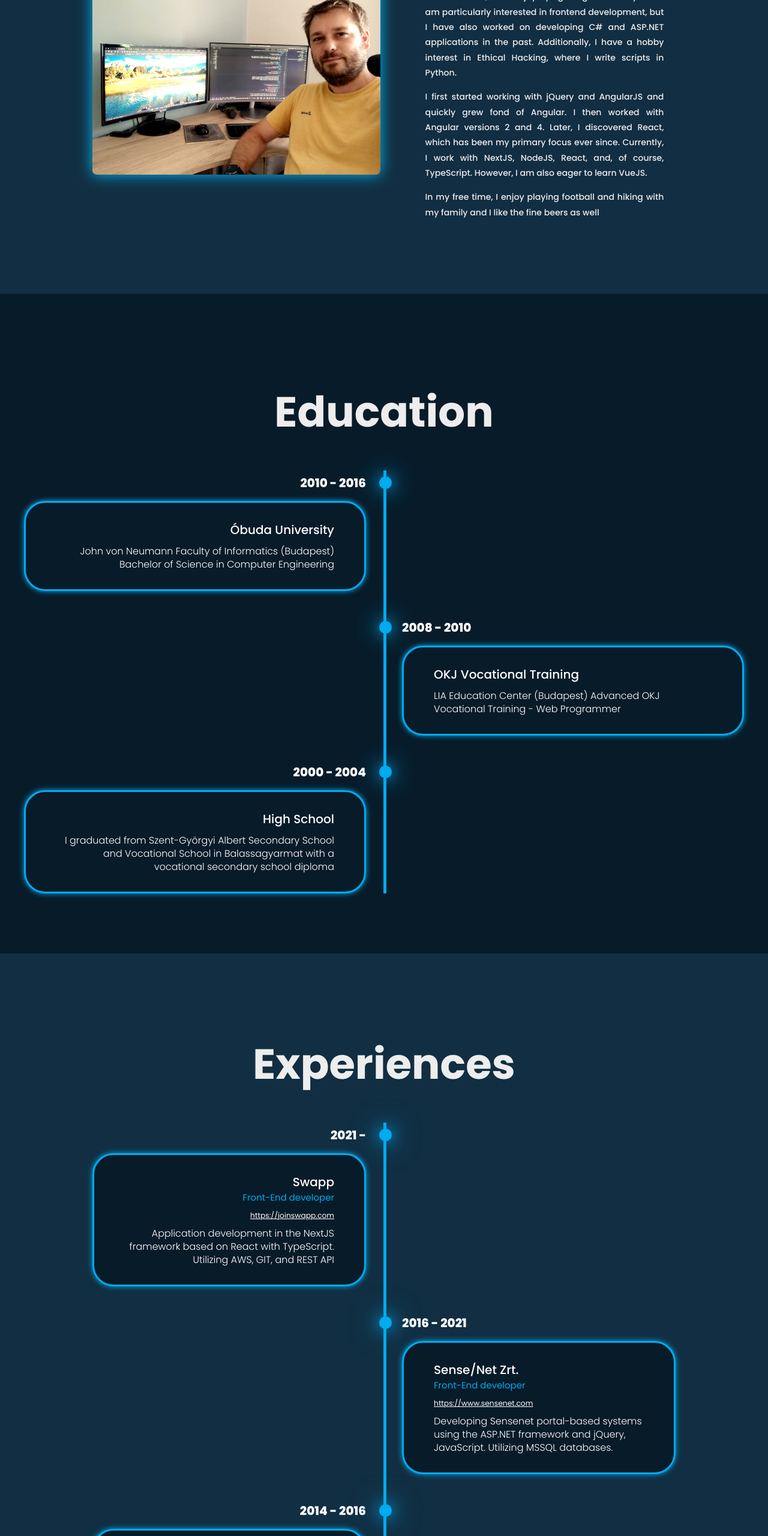
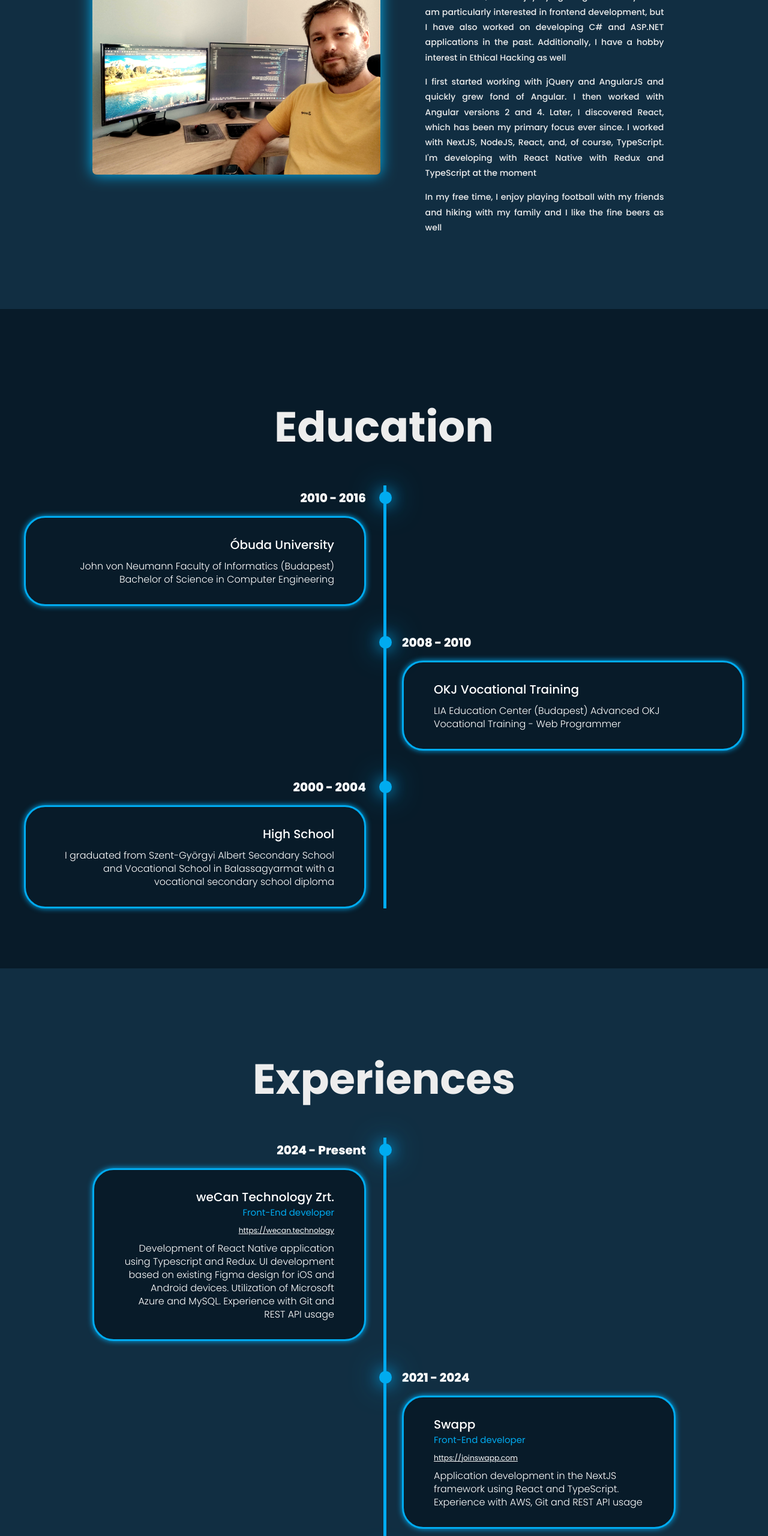
Before and after one commit to blaskodaniel/blaskodaniel.github.io, a plain HTML site: page index.html in a window 1280 px wide. Shown: the part 940-3500 px from the top of the page at 60% size. Drawn offline with nearby package versions, Linux system fonts and the light colour scheme.

Commit message:
update contents and design

```diff
--- a/css/style.css
+++ b/css/style.css
@@ -390,15 +390,14 @@ span {
   justify-items: center;
   align-items: center;
   margin: 0 auto;
-  max-width: 600px;
+  max-width: 655px;
   padding-top: 4rem;
 }
 
 .skill-tag {
-  /* border: 1px solid var(--bg-color); */
   font-size: 1.6rem;
-  padding: 5px 15px;
-  /* background-color: var(--bg-color); */
+  padding: 5px 10px;
+  text-align: center;
 
   background: transparent;
   border: 2px solid var(--main-color);
--- a/index.html
+++ b/index.html
@@ -64,18 +64,18 @@
             enjoy trying things out on my own. I am particularly interested in
             frontend development, but I have also worked on developing C# and
             ASP.NET applications in the past. Additionally, I have a hobby
-            interest in Ethical Hacking, where I write scripts in Python.
+            interest in Ethical Hacking as well
           </p>
           <p>
             I first started working with jQuery and AngularJS and quickly grew
             fond of Angular. I then worked with Angular versions 2 and 4. Later,
-            I discovered React, which has been my primary focus ever since.
-            Currently, I work with NextJS, NodeJS, React, and, of course,
-            TypeScript. However, I am also eager to learn VueJS.
+            I discovered React, which has been my primary focus ever since. I
+            worked with NextJS, NodeJS, React, and, of course, TypeScript. I'm
+            developing with React Native with Redux and TypeScript at the moment
           </p>
           <p>
-            In my free time, I enjoy playing football and hiking with my family
-            and I like the fine beers as well
+            In my free time, I enjoy playing football with my friends and hiking
+            with my family and I like the fine beers as well
           </p>
         </div>
       </div>
@@ -128,7 +128,25 @@
       <div class="timeline-container">
         <div class="timeline-item">
           <div class="timeline-dot"></div>
-          <div class="timeline-date">2021 -</div>
+          <div class="timeline-date">2024 - Present</div>
+          <div class="timeline-content">
+            <h3 class="title">weCan Technology Zrt.</h3>
+            <span>Front-End developer</span>
+            <a href="https://wecan.technology/" target="_blank"
+              >https://wecan.technology</a
+            >
+
+            <p>
+              Development of React Native application using Typescript and
+              Redux. UI development based on existing Figma design for iOS and
+              Android devices. Utilization of Microsoft Azure and MySQL.
+              Experience with Git and REST API usage
+            </p>
+          </div>
+        </div>
+        <div class="timeline-item">
+          <div class="timeline-dot"></div>
+          <div class="timeline-date">2021 - 2024</div>
           <div class="timeline-content">
             <h3 class="title">Swapp</h3>
             <span>Front-End developer</span>
@@ -137,8 +155,8 @@
             >
 
             <p>
-              Application development in the NextJS framework based on React
-              with TypeScript. Utilizing AWS, GIT, and REST API
+              Application development in the NextJS framework using React and
+              TypeScript. Experience with AWS, Git and REST API usage
             </p>
           </div>
         </div>
@@ -152,8 +170,9 @@
               >https://www.sensenet.com</a
             >
             <p>
-              Developing Sensenet portal-based systems using the ASP.NET
-              framework and jQuery, JavaScript. Utilizing MSSQL databases.
+              Development of Sense/Net portal based system using ASP.NET
+              framework with jQuery and Vanilla Javascript. Worked with MSSQL
+              databases
             </p>
           </div>
         </div>
@@ -164,9 +183,9 @@
             <h3 class="title">3TG Brokers</h3>
             <span>Front-End developer</span>
             <p>
-              Performing frontend activities, primarily creating and maintaining
-              websites. Developing in an ASP.NET MVC environment using HTML5,
-              CSS, Bootstrap, jQuery, AngularJS, and JavaScript.
+              Front-End development activities, primarily creating and
+              maintaining websites. Development in ASP.NET MVC environment using
+              HTML, CSS Bootstrap, jQuery, AngularJS and Vanilla Javascript.
             </p>
           </div>
         </div>
@@ -200,17 +219,18 @@
       <div class="skills-name-container">
         <div class="skill-tag">NextJS</div>
         <div class="skill-tag">React</div>
+        <div class="skill-tag">React Native</div>
+        <div class="skill-tag">Redux</div>
         <div class="skill-tag">Angular</div>
         <div class="skill-tag">NodeJS</div>
-        <div class="skill-tag">Express</div>
         <div class="skill-tag">MongoDB</div>
         <div class="skill-tag">PostgreSQL</div>
-        <div class="skill-tag">Typescript</div>
+        <div class="skill-tag">TypeScript</div>
         <div class="skill-tag">Sass</div>
         <div class="skill-tag">AWS</div>
+        <div class="skill-tag">Microsoft Azure</div>
         <div class="skill-tag">Jest</div>
         <div class="skill-tag">Docker</div>
-        <div class="skill-tag">Redux</div>
       </div>
     </section>
     <!-- contact section design -->
```
